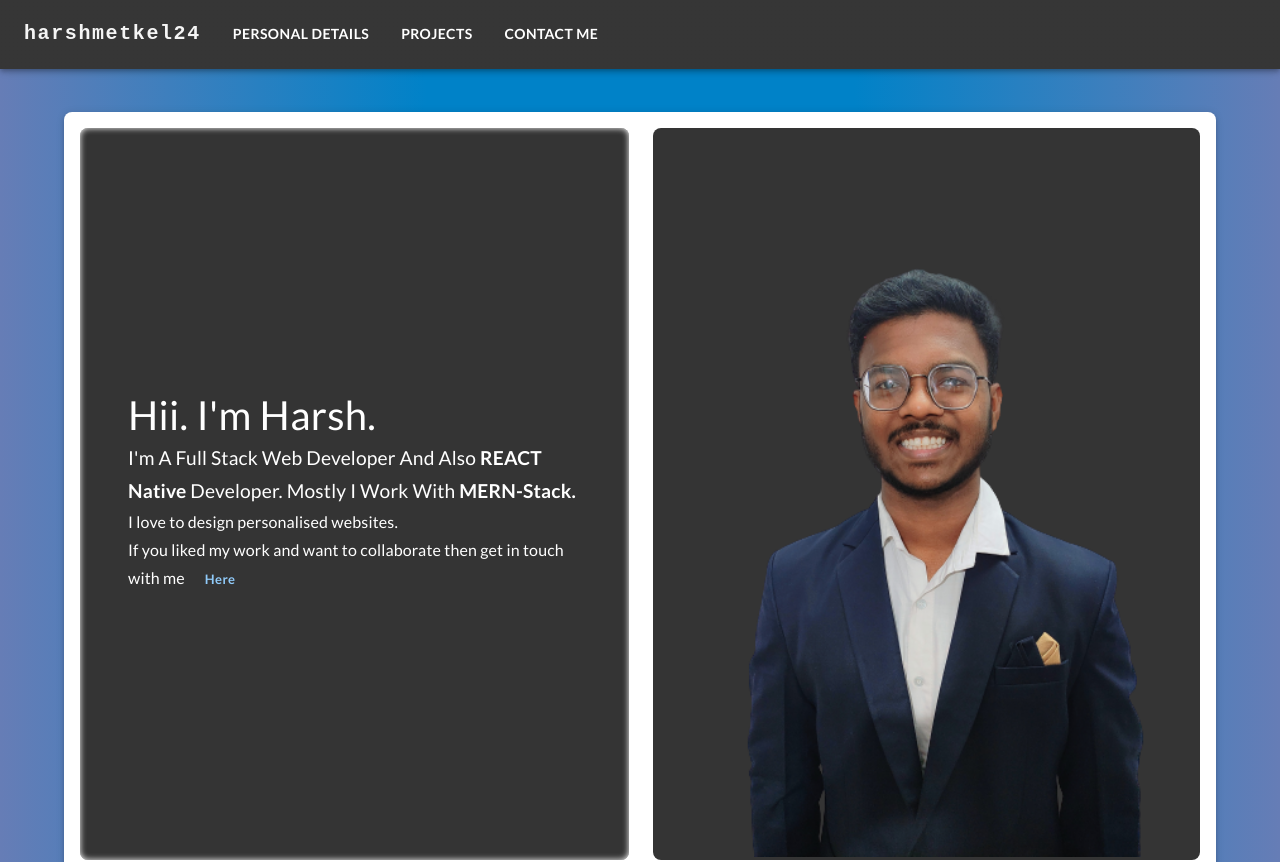
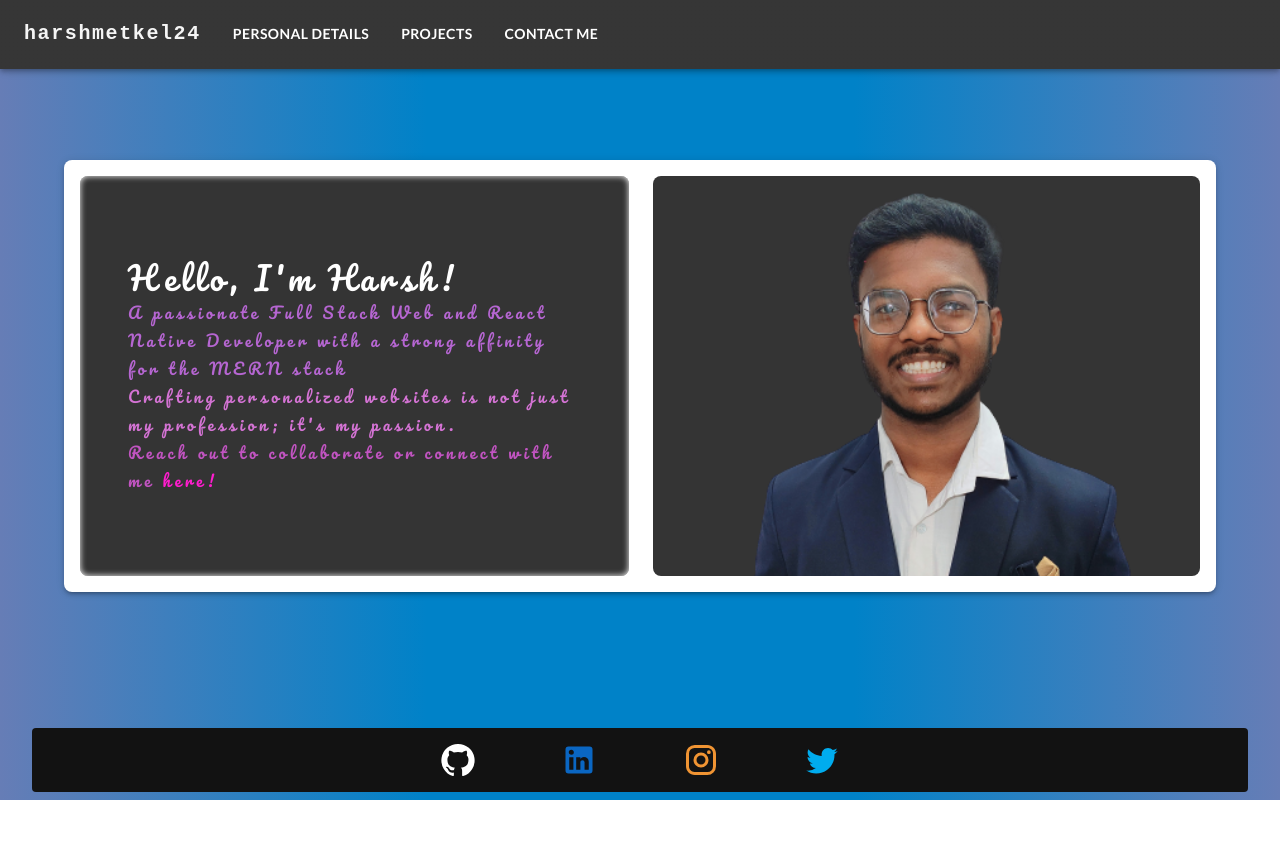
Before and after one commit to harshmetkel24/portfolio, a React (Create React App) app in the folder portfolio/: page / in a window 1280 px wide. Shown: the top 862 px of the page. After the commit the page ends 800 px from the top, so only its background shows below. Built offline with nearby package versions, Linux system fonts and the light colour scheme.

Commit message:
refresh token updated and color scheme update in frontend

```diff
--- a/package.json
+++ b/package.json
@@ -5,7 +5,8 @@
   "main": "server.js",
   "scripts": {
     "test": "echo \"Error: no test specified\" && exit 1",
-    "start": "node server.js"
+    "start": "node server.js",
+    "dev": "nodemon server.js"
   },
   "repository": {
     "type": "git",
@@ -23,5 +24,8 @@
     "dotenv": "^16.0.1",
     "express": "^4.18.1",
     "nodemailer": "^6.7.7"
+  },
+  "devDependencies": {
+    "nodemon": "^3.0.1"
   }
 }
--- a/portfolio/src/App.css
+++ b/portfolio/src/App.css
@@ -1,4 +1,5 @@
 @import url("https://fonts.googleapis.com/css2?family=Lato:wght@400;700&display=swap");
+@import url("https://fonts.googleapis.com/css2?family=Pacifico&display=swap");
 
 * {
   font-family: "Lato", sans-serif;
--- a/portfolio/src/Components/EducationTable.js
+++ b/portfolio/src/Components/EducationTable.js
@@ -63,7 +63,7 @@ export default function EducationTable() {
           fontSize: { md: "2em", xs: "1.5em" },
         }}
       >
-        <SchoolIcon sx={{ mx: 1, color: "#48d1cc" }} />
+        <SchoolIcon sx={{ mx: 1, color: "#ff77ff " }} />
         Education Details
       </Typography>
       <TableContainer sx={{ maxHeight: 440 }}>
--- a/portfolio/src/Components/Footer.js
+++ b/portfolio/src/Components/Footer.js
@@ -85,7 +85,7 @@ const Footer = () => {
         <Stack
           direction="row"
           justifyContent="space-around"
-          sx={{ display: { xs: "flex", sm: "none", color: "#fff" } }}
+          sx={{ display: { xs: "flex", md: "none", color: "#fff" } }}
         >
           <Link to="/">
             <Button size="small" startIcon={<HomeIcon />}>
--- a/portfolio/src/Components/IconProvider.js
+++ b/portfolio/src/Components/IconProvider.js
@@ -35,7 +35,7 @@ const IconProvider = ({ language }) => {
           <JavascriptIcon
             sx={{
               fontSize: "3em !important",
-              color: "#48d1cc!important",
+              color: "#ff77ff !important",
             }}
           />
         }
@@ -67,7 +67,7 @@ const IconProvider = ({ language }) => {
         label={language}
         icon={
           <HtmlIcon
-            sx={{ fontSize: "3em !important", color: "#48d1cc!important" }}
+            sx={{ fontSize: "3em !important", color: "#ff77ff !important" }}
           />
         }
       />
@@ -80,7 +80,7 @@ const IconProvider = ({ language }) => {
         label={language}
         icon={
           <CssIcon
-            sx={{ fontSize: "3em !important", color: "#48d1cc!important" }}
+            sx={{ fontSize: "3em !important", color: "#ff77ff !important" }}
           />
         }
       />
--- a/portfolio/src/Components/Navbar.js
+++ b/portfolio/src/Components/Navbar.js
@@ -1,7 +1,5 @@
 import * as React from "react";
 import { Link } from "react-router-dom";
-
-import { makeStyles } from "@mui/styles/";
 
 import {
   AppBar,
@@ -32,16 +30,7 @@ const pages = [
   },
 ];
 
-const useStyles = makeStyles((theme) => ({
-  menu: {
-    "& .MuiPaper-root": {
-      backgroundColor: "#444",
-    },
-  },
-}));
-
 const Navbar = () => {
-  const classes = useStyles();
   const [anchorElNav, setAnchorElNav] = React.useState(null);
   const [anchorElUser, setAnchorElUser] = React.useState(null);
 
@@ -109,7 +98,6 @@ const Navbar = () => {
               <MenuIcon sx={{ color: "whitesmoke", ml: 0 }} />
             </IconButton>
             <Menu
-              className={classes.menu}
               id="menu-appbar"
               anchorEl={anchorElNav}
               anchorOrigin={{
@@ -199,8 +187,8 @@ const Navbar = () => {
                   },
                   "&:hover": {
                     transform: "scale(1.1)",
-                    backgroundColor: "#e0ffff",
-                    boxShadow: "inset 0px 1px 16px 2px #00ffef",
+                    backgroundColor: "#ff77ff",
+                    boxShadow: "inset 0px 1px 16px 2px #f984ef",
                   },
                 }}
               >
--- a/portfolio/src/Components/StylesObjects.js
+++ b/portfolio/src/Components/StylesObjects.js
@@ -30,7 +30,6 @@ const Styles = {
     },
     color: "#c0c0c0",
     fontFamily: "inherit",
-    textTransform: "capitalize",
   },
   profileCardBox: {
     mb: 1,
@@ -63,7 +62,7 @@ const Styles = {
     fontSize: "0.9em",
     alignItems: "center",
   },
-  headingIcon: { fontSize: "1.5em", mx: 1, color: "#48d1cc" },
+  headingIcon: { fontSize: "1.5em", mx: 1, color: "#f49ac2" },
   headingText: {
     fontFamily: "inherit",
     fontWeight: 600,
--- a/portfolio/src/Pages/ContactMe.js
+++ b/portfolio/src/Pages/ContactMe.js
@@ -13,9 +13,10 @@ import GraphemeSplitter from "grapheme-splitter";
 import Footer from "../Components/Footer";
 
 const list = [
-  "🙋🏽‍♂️ This is harshmetkel24",
-  "Like My Work?",
-  "Then do Contact Me👋🏽",
+  "Welcome! I'm harshmetkel24👋🏽",
+  "Loving my work💙?",
+  "Don't hesitate to get in touch!💌",
+  "Contact me, and let's turn ideas into reality💡",
 ];
 
 const ContactMe = () => {
@@ -79,7 +80,7 @@ const ContactMe = () => {
           backgroundColor: "#080808",
           marginTop: "6em",
           marginBottom: {
-            sm: "0",
+            md: "6em",
             xs: "8em",
           },
           padding: "2em 0",
--- a/portfolio/src/Pages/Home.js
+++ b/portfolio/src/Pages/Home.js
@@ -56,6 +56,14 @@ const Home = () => {
             direction={{ xs: "column-reverse", sm: "row" }}
             spacing={3}
             justifyContent={"space-between"}
+            sx={{
+              height: {
+                lg: "400px",
+                sm: "100%",
+              },
+              fontFamily: "'Pacifico', cursive",
+              letterSpacing: "4px",
+            }}
           >
             <Box
               className="first-box"
@@ -64,6 +72,8 @@ const Home = () => {
                   md: "50%",
                   xs: "100%",
                 },
+                fontFamily: "inherit",
+                letterSpacing: "4px",
                 boxSizing: "border-box",
                 backgroundColor: "#343434",
                 display: "flex",
@@ -79,53 +89,60 @@ const Home = () => {
                 variant="h4"
                 sx={{
                   fontFamily: "inherit",
+                  letterSpacing: "4px",
                   fontSize: {
-                    xs: "2em",
-                    md: "2.5em",
+                    xs: "1.5em",
+                    md: "2em",
                   },
                 }}
               >
-                Hii. I'm Harsh.
+                Hello, I'm Harsh!
+              </Typography>
+              <Typography
+                variant="subtitle1"
+                sx={{
+                  color: "#b666d2",
+                  fontFamily: "inherit",
+                  letterSpacing: "4px",
+                  fontSize: {
+                    xs: "1em",
+                    sm: "0.8em",
+                    md: "1em",
+                  },
+                }}
+              >
+                A passionate Full Stack Web and React Native Developer with a
+                strong affinity for the MERN stack
               </Typography>
               <Typography
                 variant="subtitle1"
                 sx={{
                   fontFamily: "inherit",
-                  fontSize: {
-                    xs: "1em",
-                    sm: "0.8em",
-                    md: "1.2em",
-                  },
-                  textTransform: "capitalize",
+                  letterSpacing: "4px",
+                  color: "#d473d4",
                 }}
               >
-                I'm a full stack web developer and also{" "}
-                <span style={{ fontWeight: 600, fontFamily: "inherit" }}>
-                  REACT native
-                </span>{" "}
-                developer. Mostly I work with{" "}
-                <span style={{ fontWeight: 600, fontFamily: "inherit" }}>
-                  MERN-Stack.
-                </span>
+                Crafting personalized websites is not just my profession; it's
+                my passion.
               </Typography>
-              <Typography variant="subtitle1" sx={{ fontFamily: "inherit" }}>
-                I love to design personalised websites.
-              </Typography>
-              <Typography variant="subtitle1" sx={{ fontFamily: "inherit" }}>
-                If you liked my work and want to collaborate then get in touch
-                with me{" "}
-                <Link to="/contact">
-                  <Button
-                    size="small"
-                    sx={{
-                      fontWeight: 800,
-                      textTransform: "capitalize",
-                      marginBottom: "2px",
-                      fontFamily: "inherit",
-                    }}
-                  >
-                    here
-                  </Button>
+              <Typography
+                variant="subtitle1"
+                sx={{
+                  color: "#c154c1",
+                  fontFamily: "inherit",
+                  letterSpacing: "4px",
+                }}
+              >
+                Reach out to collaborate or connect with me{" "}
+                <Link
+                  to="/contact"
+                  style={{
+                    color: "#ff1dce",
+                    fontFamily: "inherit",
+                    textDecoration: "none",
+                  }}
+                >
+                  here!
                 </Link>
               </Typography>
             </Box>
--- a/portfolio/src/Pages/PersonalDetails.js
+++ b/portfolio/src/Pages/PersonalDetails.js
@@ -25,7 +25,7 @@ const PersonalDetails = () => {
           backgroundColor: "#080808",
           marginTop: "6em",
           marginBottom: {
-            sm: "6em",
+            md: "6em",
             xs: "8em",
           },
           padding: "1em 0",
```
Also changed, not shown: portfolio/src/Components/ExtraDetailsCard.js (+5 -5 lines), portfolio/src/Components/ProfileCard.js (+14 -3 lines), portfolio/public/images/profile-img.png, 13 other files (tests, documents, lock files or other folders).
